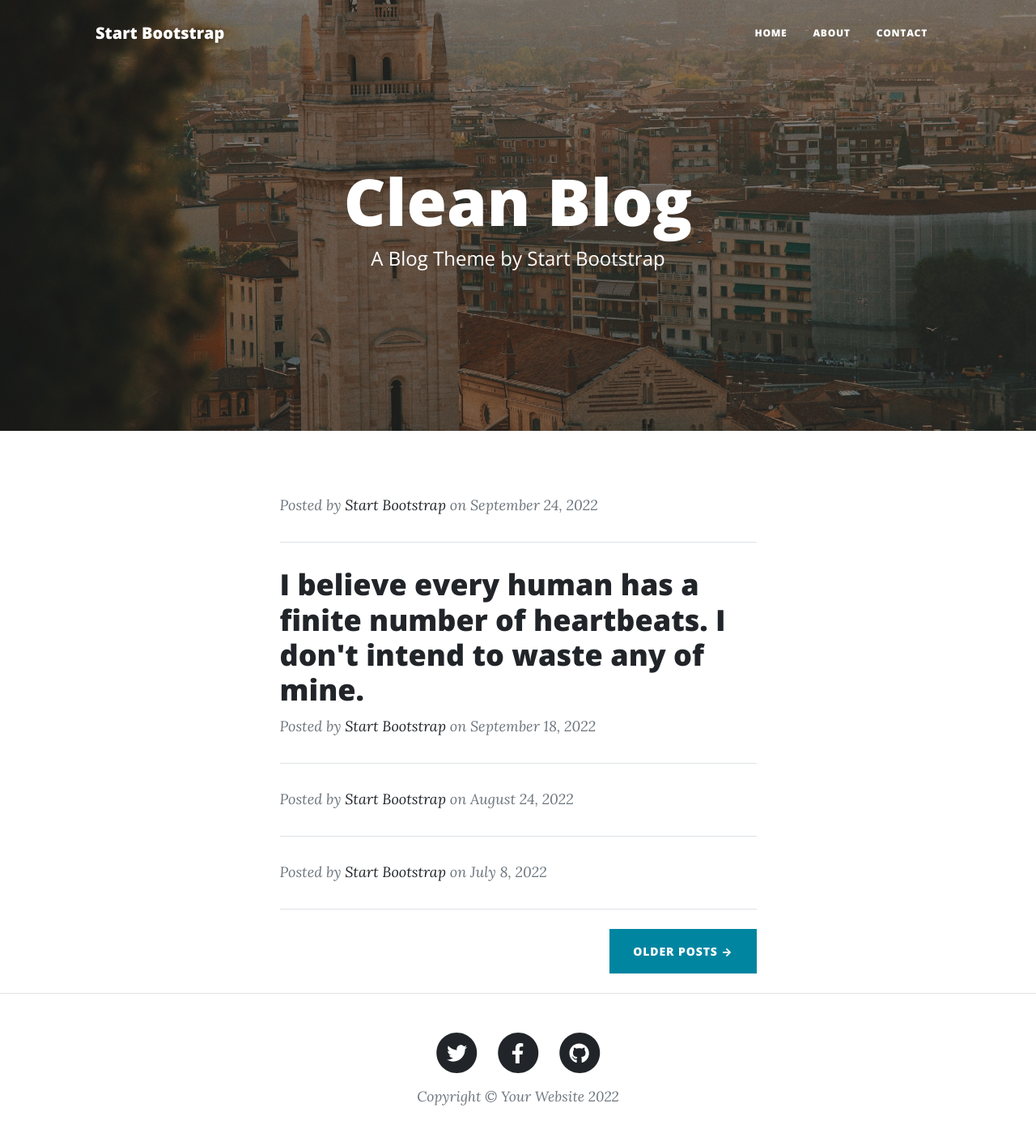
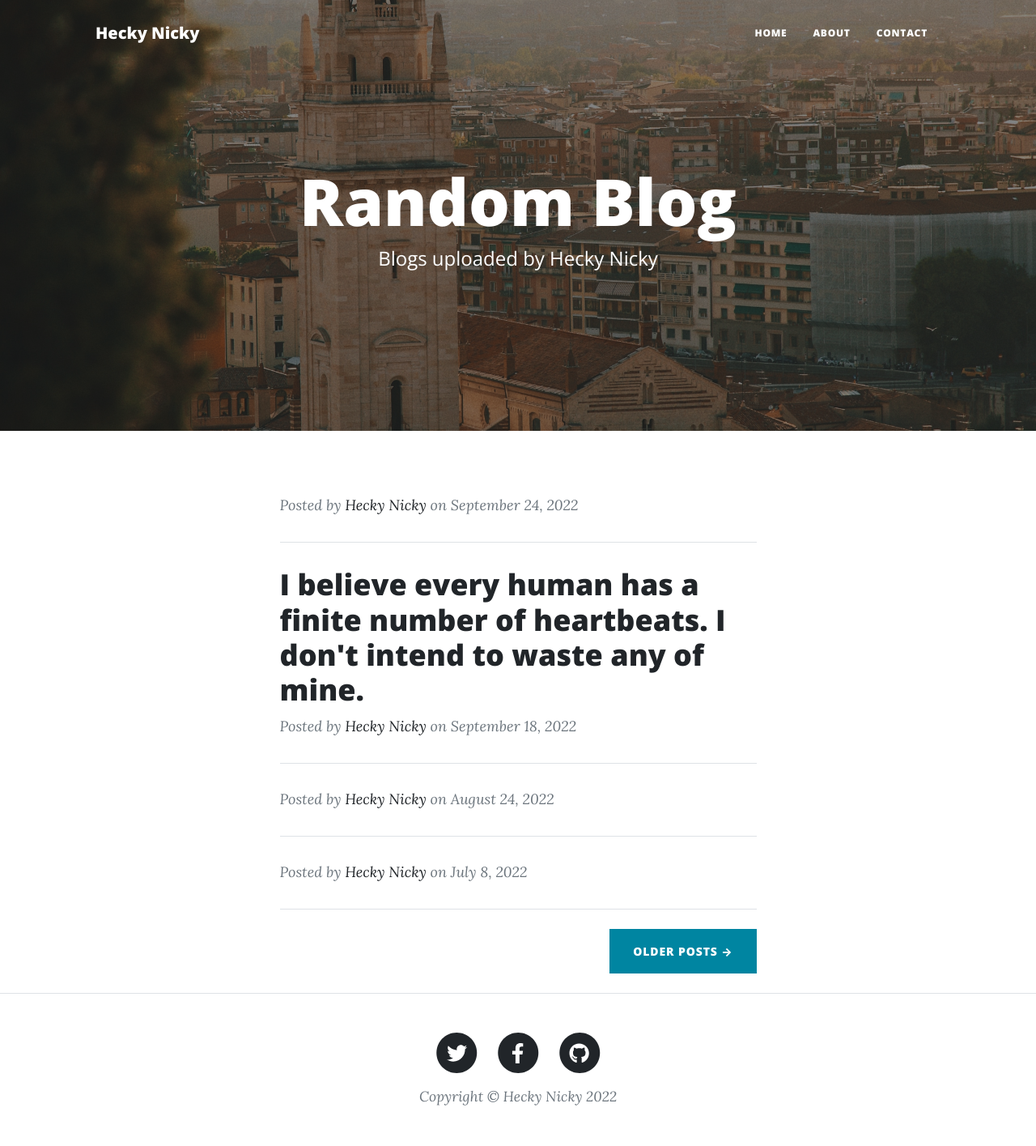
Before and after one commit to Nickobellic/Blog_Project_Part_2-With-improved-UI-, a Flask app: page / in a window 1280 px wide. Shown: the whole page at 81% size. Run offline with Flask 2, Linux system fonts and the light colour scheme; some libraries are stand-ins or nearby versions.

Commit message:
Modified HTML files

```diff
--- a/templates/about.html
+++ b/templates/about.html
@@ -22,9 +22,8 @@
             <div class="container px-4 px-lg-5">
                 <div class="row gx-4 gx-lg-5 justify-content-center">
                     <div class="col-md-10 col-lg-8 col-xl-7">
-                        <p>Lorem ipsum dolor sit amet, consectetur adipisicing elit. Saepe nostrum ullam eveniet pariatur voluptates odit, fuga atque ea nobis sit soluta odio, adipisci quas excepturi maxime quae totam ducimus consectetur?</p>
-                        <p>Lorem ipsum dolor sit amet, consectetur adipisicing elit. Eius praesentium recusandae illo eaque architecto error, repellendus iusto reprehenderit, doloribus, minus sunt. Numquam at quae voluptatum in officia voluptas voluptatibus, minus!</p>
-                        <p>Lorem ipsum dolor sit amet, consectetur adipisicing elit. Aut consequuntur magnam, excepturi aliquid ex itaque esse est vero natus quae optio aperiam soluta voluptatibus corporis atque iste neque sit tempora!</p>
+                        <p> I'm Rahul and this website is about the blogs posted by me. This includes Games blog, Economics Blog, Nature Blog etc. </p>
+                        <p>I hope that you guys are having a <em><strong>good day </strong></em>. Peace out </p>
                     </div>
                 </div>
             </div>
--- a/templates/footer.html
+++ b/templates/footer.html
@@ -31,7 +31,7 @@
                                 </a>
                             </li>
                         </ul>
-                        <div class="small text-center text-muted fst-italic">Copyright &copy; Your Website 2022</div>
+                        <div class="small text-center text-muted fst-italic">Copyright &copy; Hecky Nicky 2022</div>
                     </div>
                 </div>
             </div>
--- a/templates/header.html
+++ b/templates/header.html
@@ -5,7 +5,7 @@
         <meta name="viewport" content="width=device-width, initial-scale=1, shrink-to-fit=no" />
         <meta name="description" content="" />
         <meta name="author" content="" />
-        <title>Clean Blog - Start Bootstrap Theme</title>
+        <title>Hecky Nicky's GTA Blog</title>
         <link rel="icon" type="image/x-icon" href="static/assets/favicon.ico" />
         <!-- Font Awesome icons (free version)-->
         <script src="https://use.fontawesome.com/releases/v6.1.0/js/all.js" crossorigin="anonymous"></script>
@@ -18,7 +18,7 @@
 <body>
 <nav class="navbar navbar-expand-lg navbar-light" id="mainNav">
             <div class="container px-4 px-lg-5">
-                <a class="navbar-brand" href="index.html">Start Bootstrap</a>
+                <a class="navbar-brand" href="index.html">Hecky Nicky</a>
                 <button class="navbar-toggler" type="button" data-bs-toggle="collapse" data-bs-target="#navbarResponsive" aria-controls="navbarResponsive" aria-expanded="false" aria-label="Toggle navigation">
                     Menu
                     <i class="fas fa-bars"></i>
--- a/templates/index.html
+++ b/templates/index.html
@@ -10,8 +10,8 @@
                 <div class="row gx-4 gx-lg-5 justify-content-center">
                     <div class="col-md-10 col-lg-8 col-xl-7">
                         <div class="site-heading">
-                            <h1>Clean Blog</h1>
-                            <span class="subheading">A Blog Theme by Start Bootstrap</span>
+                            <h1>Random Blog</h1>
+                            <span class="subheading">Blogs uploaded by Hecky Nicky</span>
                         </div>
                     </div>
                 </div>
@@ -29,7 +29,7 @@
                         </a>
                         <p class="post-meta">
                             Posted by
-                            <a href="#!">Start Bootstrap</a>
+                            <a href="#!">Hecky Nicky</a>
                             on September 24, 2022
                         </p>
                     </div>
@@ -40,7 +40,7 @@
                         <a href="post.html"><h2 class="post-title">I believe every human has a finite number of heartbeats. I don't intend to waste any of mine.</h2></a>
                         <p class="post-meta">
                             Posted by
-                            <a href="#!">Start Bootstrap</a>
+                            <a href="#!">Hecky Nicky</a>
                             on September 18, 2022
                         </p>
                     </div>
@@ -54,7 +54,7 @@
                         </a>
                         <p class="post-meta">
                             Posted by
-                            <a href="#!">Start Bootstrap</a>
+                            <a href="#!">Hecky Nicky</a>
                             on August 24, 2022
                         </p>
                     </div>
@@ -68,7 +68,7 @@
                         </a>
                         <p class="post-meta">
                             Posted by
-                            <a href="#!">Start Bootstrap</a>
+                            <a href="#!">Hecky Nicky</a>
                             on July 8, 2022
                         </p>
                     </div>
```
